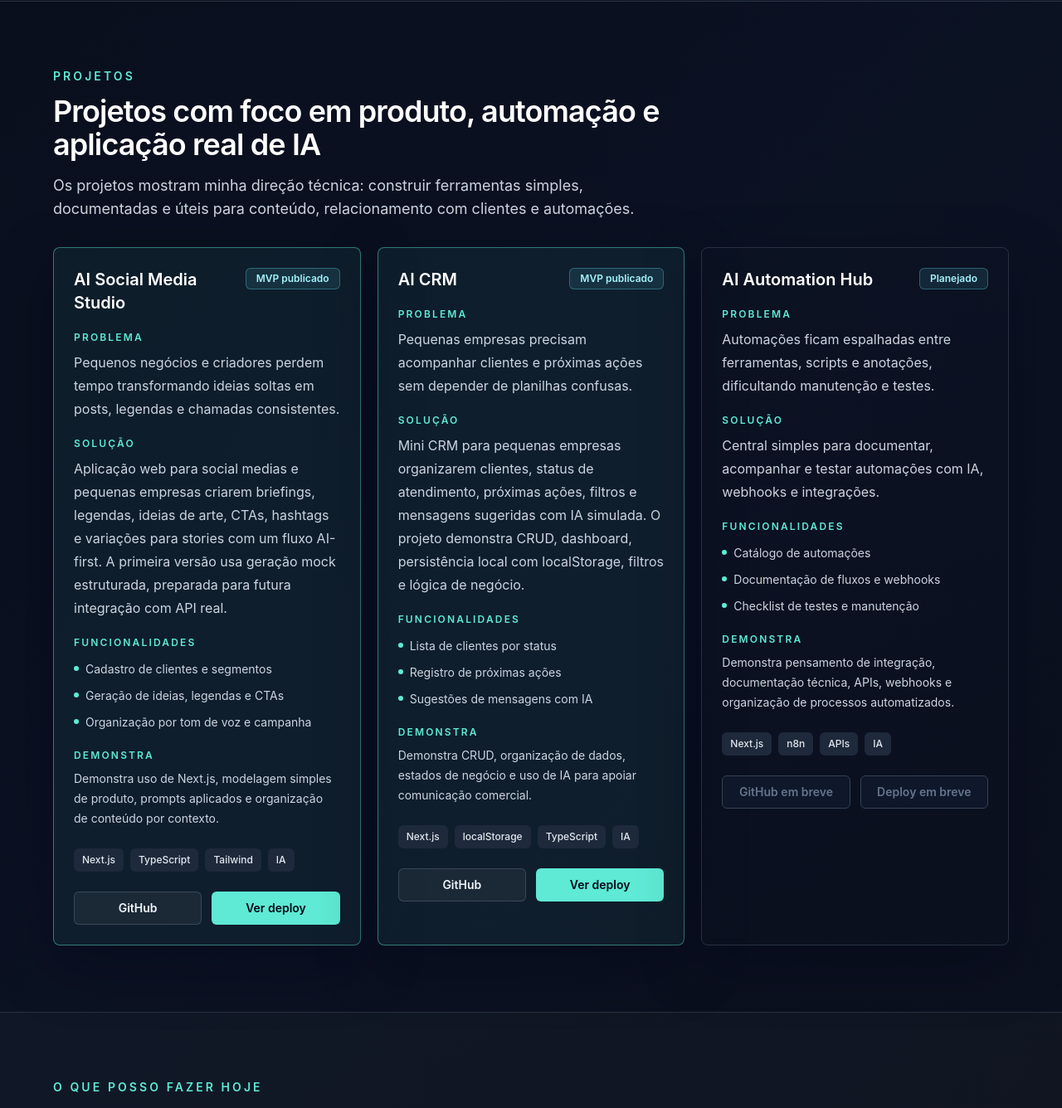
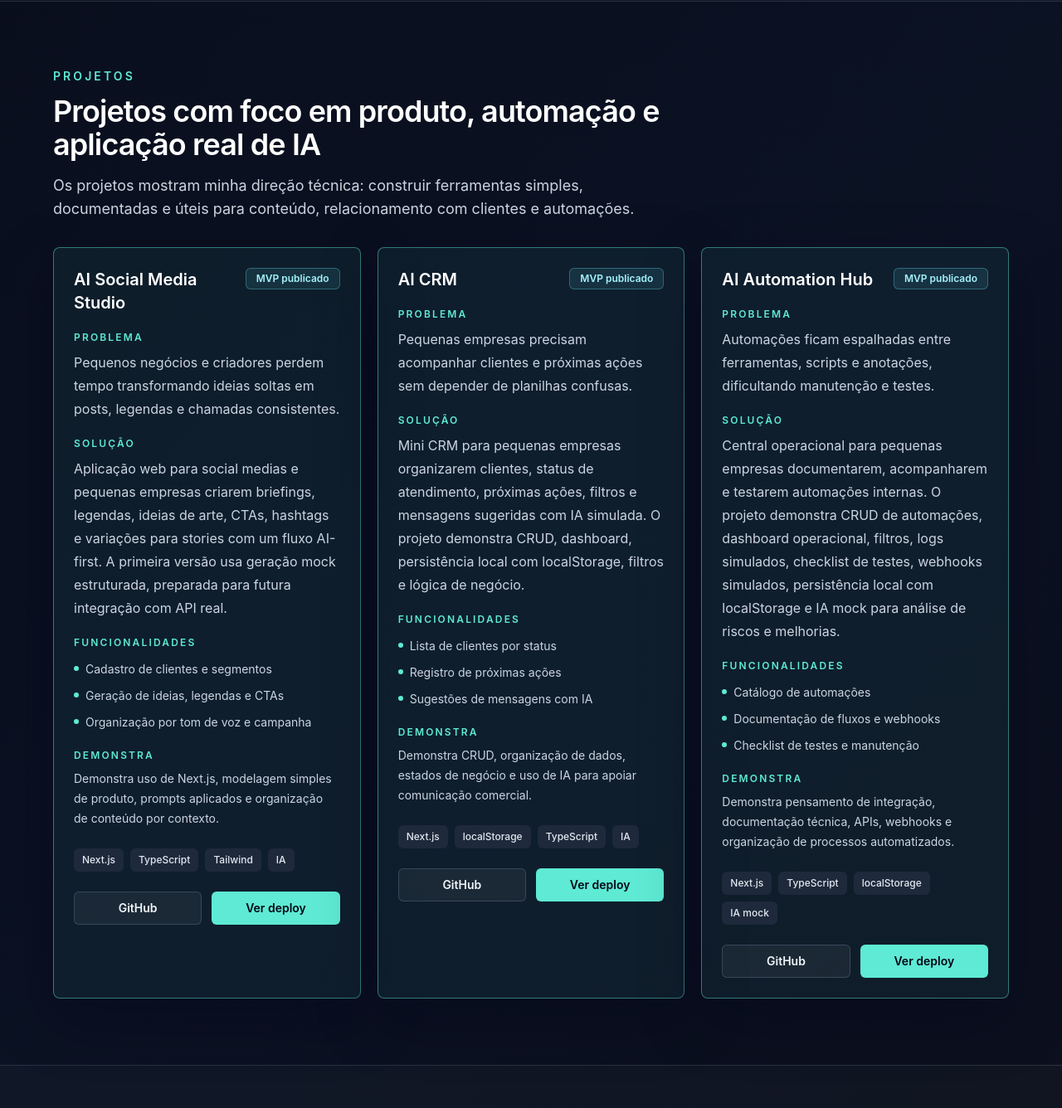
Before and after one commit to Clarksonbr/victor-giovani-portfolio, a Next.js app: page / in a window 1280 px wide. Shown: the part 2469-3805 px from the top of the page at 83% size. Built offline with nearby package versions, Linux system fonts and the light colour scheme.

Commit message:
Update AI Automation Hub project card

```diff
--- a/src/app/page.tsx
+++ b/src/app/page.tsx
@@ -88,7 +88,7 @@ const projects = [
     problem:
       "Automações ficam espalhadas entre ferramentas, scripts e anotações, dificultando manutenção e testes.",
     description:
-      "Central simples para documentar, acompanhar e testar automações com IA, webhooks e integrações.",
+      "Central operacional para pequenas empresas documentarem, acompanharem e testarem automações internas. O projeto demonstra CRUD de automações, dashboard operacional, filtros, logs simulados, checklist de testes, webhooks simulados, persistência local com localStorage e IA mock para análise de riscos e melhorias.",
     features: [
       "Catálogo de automações",
       "Documentação de fluxos e webhooks",
@@ -96,11 +96,11 @@ const projects = [
     ],
     demonstrates:
       "Demonstra pensamento de integração, documentação técnica, APIs, webhooks e organização de processos automatizados.",
-    status: "Planejado",
-    stack: ["Next.js", "n8n", "APIs", "IA"],
-    githubUrl: "",
-    deployUrl: "",
-    featured: false
+    status: "MVP publicado",
+    stack: ["Next.js", "TypeScript", "localStorage", "IA mock"],
+    githubUrl: "https://github.com/Clarksonbr/ai-automation-hub",
+    deployUrl: "https://ai-automation-hub-pi.vercel.app/",
+    featured: true
   }
 ];
 
```
